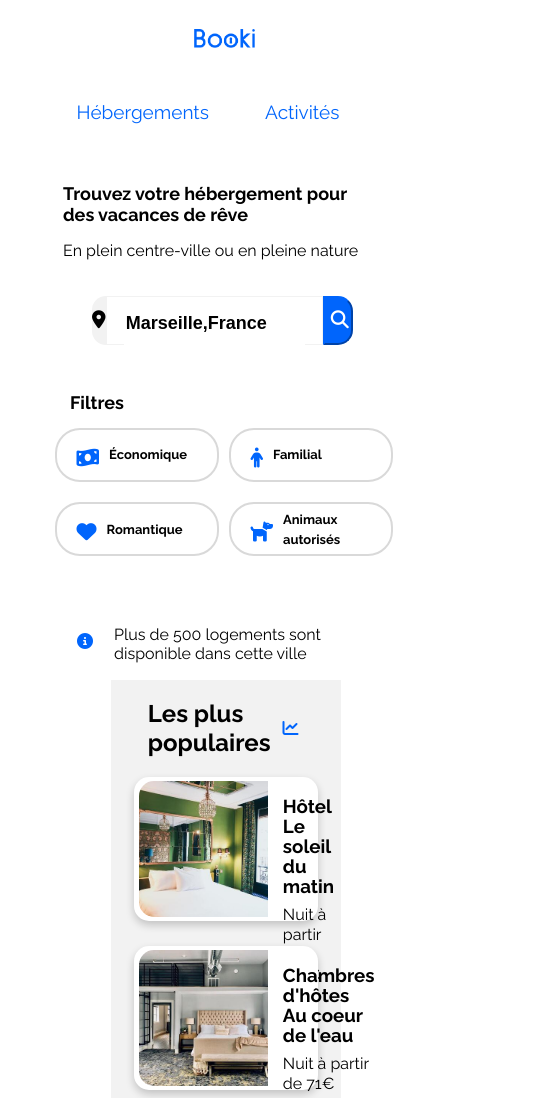
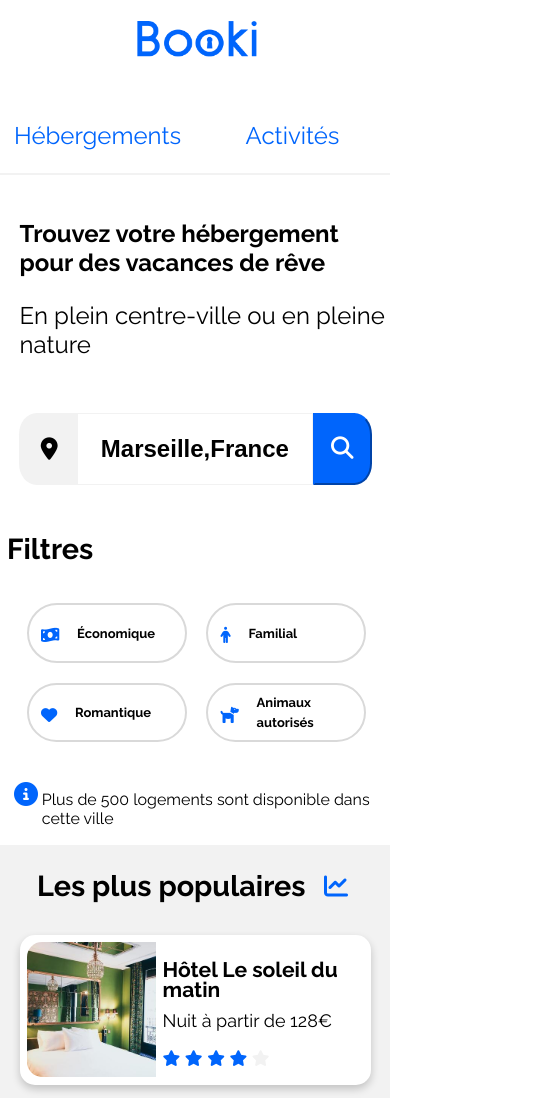
Before and after one commit to TribTribou/Site_Booki-Projet2OC-, a plain HTML site: page index.html in a window 390 px wide. Shown: the top 1098 px of the page, 545 px wide, since content can reach past the window. Drawn offline with Linux system fonts and the light colour scheme.

Commit message:
Correction partielle version mobile: Header - section outils recherche - Articles populaires.

```diff
--- a/css/style.css
+++ b/css/style.css
@@ -91,7 +91,6 @@ p {
 }
 .bouton_geoloc i{
     width:14px;
-    height:18px;
 }
 .champ_recherche_ville {
     border: 1px #F2F2F2 solid;
@@ -463,7 +462,7 @@ p {
         font-size: small;
     }
 }
-@media screen and ( max-width: 768px) {
+@media screen and ( max-width: 767px) {
     /* Voici le second point de rupture situé à 768px. Ici on adapte le site à un format mobile.
     Les changements sont plus important ici.
     Une attention particulière a été donnée à l'adaptabilité de la largeur des conteneurs/éléments/ espacements
@@ -481,12 +480,20 @@ p {
     - Les cartes de la section Activité sont cette fois disposés en colonne.
     - Le footer est lui aussi disposé en colonne.
     -Les tailles de police, de conteneurs etc ont été globalement réajustés pour une meilleure lisibilité.*/
+    .page {
+        width: 100%;
+        font-size: x-large;
+        padding-left: 0px;
+        padding-right: 0px;
+    }
+    body{
+        margin:0px;
+    }
     .header{
         display: flex;
         flex-direction: column;
         width: 100%;
-        height: 130px;
-        padding-bottom: 30px;
+        height: auto;
     }
     .logo_booki{
         display: flex;
@@ -495,12 +502,16 @@ p {
         margin-bottom: 40px;
         margin-left: 1%;
     }
+    .logo_booki img {
+        width: 5em;
+        height: 1.5em;
+        object-fit: fill;
+    }
     .bloc_nav{
         width: 100%;
         display: flex;
         justify-content: center;
         padding-right: 0px;
-        font-size: small;
     }
     .liste_nav{
         width: 100%;
@@ -508,6 +519,7 @@ p {
     .liens_nav {
         width: 100%;
         padding-bottom: 23px;
+        border-bottom: 2px #F2F2F2 solid;
     }
     ul {
         width: 100%;
@@ -515,6 +527,7 @@ p {
     }
     .liste_nav a{
         margin-left: 0px;
+        font-size: x-large;
     }
     .liens_nav a:hover{
         border-top: none;
@@ -522,23 +535,43 @@ p {
     .liens_nav:hover {
         border-bottom: 2px #0065FC solid;
     }
-    .page {
-        font-size: medium;
+    h1 {
+        font-size: x-large;
+        margin-left: 5%;
     }
-    h1 {
-        font-size: large;
+    #outils_recherche p {
+        margin-left: 5%;
     }
     .container_barre_recherche{
-        width: 80%;
+        width: 100%;
+        height: 4em;
         display: flex;
         justify-content: center;
-        padding-left: 10%;
+        padding: 0;
+        margin-top: 30px;
+        margin-bottom: 30px;
     }
     .bouton_geoloc{
-        width: 10%;
+        width: 15%;
+        height: 100%;
+        border-radius: 30% 0 0 30%;
+    }
+    .champ_recherche_ville {
+        width: 60%;
+        height: 97%;
+    }
+    .champ_recherche_ville p input{
+        margin: 0;
+        width: 15em;
+    }
+    #lieu::placeholder {
+        font-size: x-large;
+        width: fit-content;
     }
     .bouton_recherche{
-        width: 12%;
+        width: 15%;
+        height: 100%;
+        border-radius: 0 30% 30% 0;
     }
     .bouton_recherche b{
         display: none;
@@ -551,31 +584,47 @@ p {
         align-items: flex-start;
         justify-content: center;
         width: 100%;
-        height: 200px;
+        height: auto;
+    }
+    .container_filtres h2{
+        font-size: larger;
     }
     .boutons_filtre {
-        width: 500px;
-        height: 150px;
+        width:100%;
+        height: auto;
         display: flex;
         flex-wrap: wrap;
         align-self: center;
-        padding-left: 130px;
+    }
+    .boutons_filtre div i {
+        margin-left: 8%;
     }
     .boutons_filtre div p{
         font-size: small;
     }
     .boutons_filtre div {
-        width:160px;
+        width:40%;
+    }
+    .bouton_filtre {
+        height: 4.3em;
+        border-radius: 30px;
+        margin-left: 5%;
+        margin-top: 5%;
+        font-size: small;
+    }
+    .container_info_sup i {
+        margin-right: -15px;
+        height: 2em;
     }
     .section_articles_hebergements {
-        width: 90%;
+        width: 100%;
+        height: auto;
         flex-direction: column-reverse;
         justify-content: center;
-        margin-left: 15%;
     }
     .section_hebergements_ville {
-        width: 80%;
-        height: 1500px;
+        width: 100%;
+        height: auto;
         flex-direction: column;
         justify-content: flex-start;
         margin-bottom: 0px;
@@ -604,26 +653,40 @@ p {
         height: 200px;
     }
     .container_articles_populaires {
-        width: 80%;
-        height: 580px;
+        width: 100%;
+        height: auto;
         flex-direction: column;
         border-radius: 0px;
     }
+    .container_articles_populaires h2 {
+        font-size: larger;
+    }
     .articles_populaires {
         flex-direction: column;
-        width: 80%;
-        justify-content: space-between;
+        width: 90%;
+        justify-content: space-around;
+    }
+    .articles_populaires article {
+        height: 30%;
     }
     .card_pop {
         width: 100%;
-        height: 144px;
+        height: 100%;
         margin-right: 0px;
+        font-size: large;
     }
     .container_article_pop_description {
         width: 55%;
+        float: left;
+        box-sizing: border-box;
+        margin-top: 1%;
+        margin-bottom: 1%;
     }
     .card_pop img {
-        width: 150px;
+        width: 45%;
+        float: left;
+        box-sizing: border-box;
+        margin: 2%;
     }
     .section_activités {
         flex-direction: column;
--- a/index.html
+++ b/index.html
@@ -42,7 +42,7 @@
                 <div class="container_outils_recherche"> <!-- Bloc pour les différents outils; Barre de recherche avec champ de saisie, Filtres + infos supplémentaires -->
                     <div class="container_barre_recherche"> <!-- Bloc contentant les différents éléments de la barre de recherche ( icone de geolocalisation,champ de saisie, bouton de recherche). La saisie est faisable mais la recherche n'est pas fonctionnelle pour cette 1ere version -->
                         <div class="bouton_geoloc"> <!-- Bloc contenant l'icone geolocalisation -->
-                            <i class="fa-solid fa-location-dot"></i> <!-- L'icone geolocalisation -->
+                            <i class="fa-solid fa-location-dot fa-lg"></i> <!-- L'icone geolocalisation -->
                         </div>
                         <form method="get" class="champ_recherche_ville"> <!-- Champ de rechercher de la ville-->
                             <p>
@@ -50,7 +50,7 @@
                             </p>
                         </form>
                         <button class="bouton_recherche"> <!-- Bouton de recherche de la barre-->
-                            <i class="fa-solid fa-magnifying-glass"></i> <!-- l'îcone s'affiche à la place du texte en affichage Mobile, n'apparait pas sur les écrans + large -->
+                            <i class="fa-solid fa-magnifying-glass fa-lg"></i> <!-- l'îcone s'affiche à la place du texte en affichage Mobile, n'apparait pas sur les écrans + large -->
                             <b>Rechercher</b>
                         </button>
                     </div>
```
